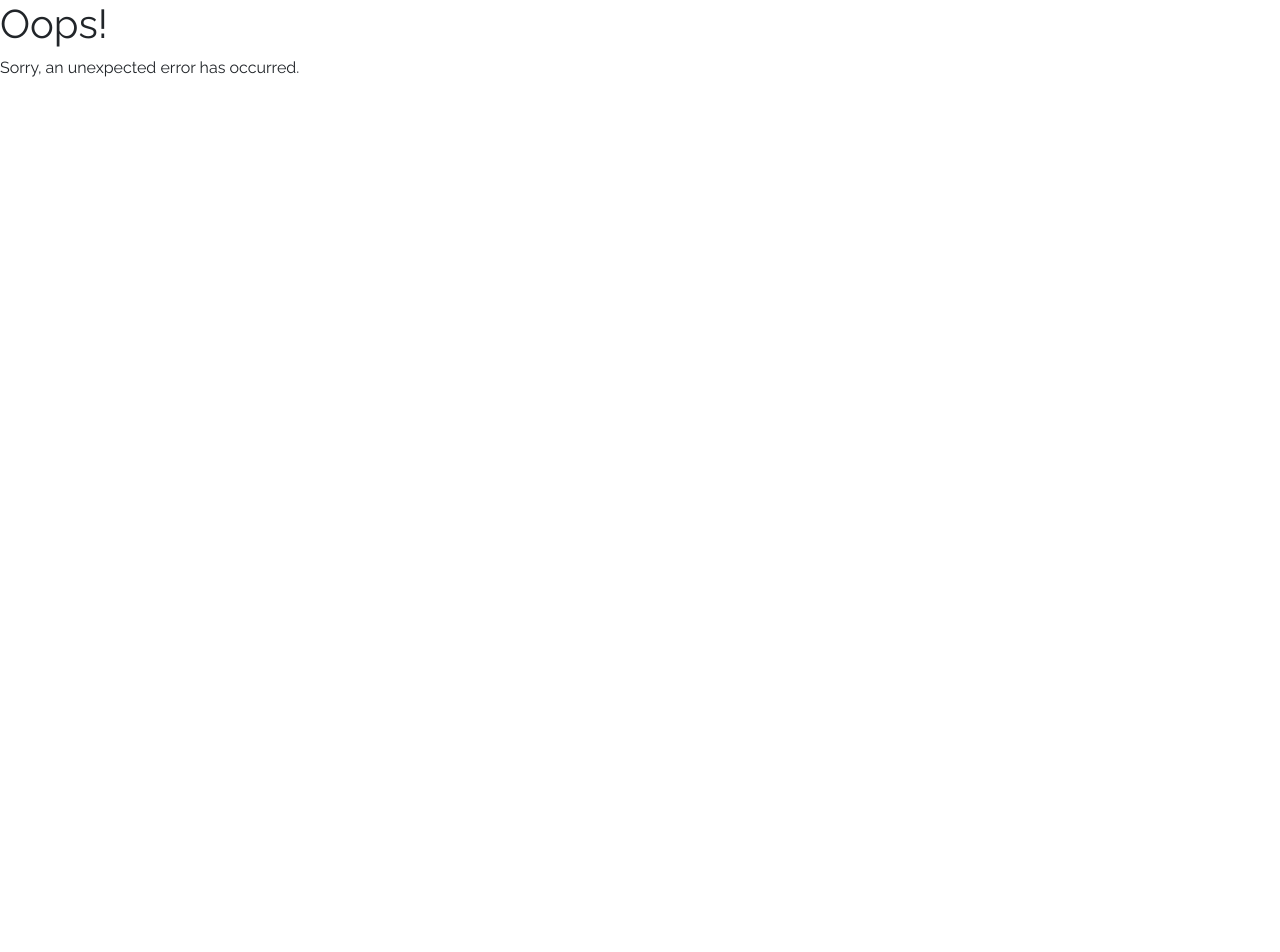
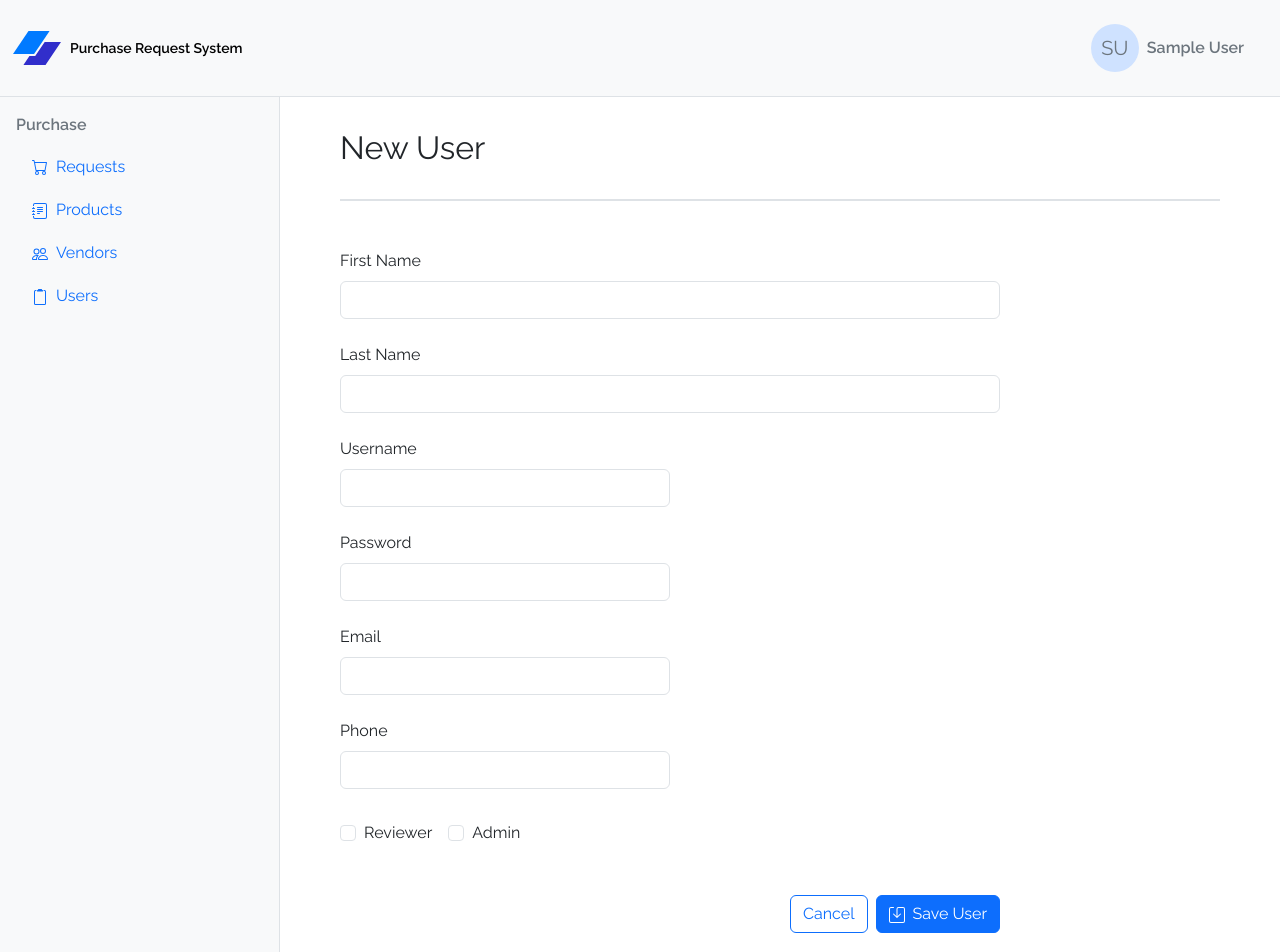
Before and after one commit to JNewTQL/Prs.Web, a React (Vite) app: page /users/create in a window 1280 px wide. Shown: the top 952 px of the page. Before the commit the page ends 800 px from the top, so only its background shows below. Built offline with nearby package versions, Linux system fonts and the light colour scheme; sample sign-in values are in the browser's storage.

Commit message:
Add User forms, card skeletons, and fetch utilities.

```diff
--- a/src/index.css
+++ b/src/index.css
@@ -8,109 +8,21 @@ main {
   min-height: 100vh;
 }
 
-/* a {
-  --bs-link-color-rgb: 255, 122, 0;
+a {
+  --bs-link-color-rgb: 0, 122, 255;
+}
+
+.dropdown-toggle::after {
+  display: none !important;
 }
 
 .nav-pills {
   --bs-nav-pills-link-active-color: #fff;
-  --bs-nav-pills-link-active-bg: #FF7A00;
-} */
-
-:root {
-  /* This changes all standard links globally */
-  --bs-link-color-rgb: 255, 122, 0;
-  --bs-link-hover-color-rgb: 204, 98, 0; /* Slightly darker orange for hover */
-}
-
-.nav-pills {
-  /* Active state (selected pill) */
-  --bs-nav-pills-link-active-color: #fff;
-  --bs-nav-pills-link-active-bg: #ff7a00;
-
-  /* Inactive state (unselected pills) */
-  --bs-nav-link-color: #ff7a00;
-  --bs-nav-link-hover-color: #cc6200;
+  --bs-nav-pills-link-active-bg: #007aff;
 }
 
 .nav {
   --bs-nav-link-padding-y: 0.6rem;
-}
-
-.btn-primary {
-  /* Normal state */
-  --bs-btn-bg: #ff7a00;
-  --bs-btn-border-color: #ff7a00;
-  --bs-btn-color: #fff; /* Text color */
-
-  /* Hover state */
-  --bs-btn-hover-bg: #cc6200; /* Slightly darker orange */
-  --bs-btn-hover-border-color: #cc6200;
-  --bs-btn-hover-color: #fff;
-
-  /* Active / Pressed state */
-  --bs-btn-active-bg: #b35300;
-  --bs-btn-active-border-color: #b35300;
-  --bs-btn-active-color: #fff;
-
-  /* Focus / Keyboard navigation state */
-  --bs-btn-focus-shadow-rgb: 255, 122, 0;
-}
-
-.btn-outline-primary {
-  /* Normal state */
-  --bs-btn-border-color: #ff7a00;
-  --bs-btn-color: #ff7a00; /* Text color */
-
-  /* Hover state */
-  --bs-btn-hover-bg: #ff7a00; /* Slightly darker orange */
-  --bs-btn-hover-border-color: #cc6200;
-  --bs-btn-hover-color: #ffffff;
-
-  /* Active / Pressed state */
-  --bs-btn-active-bg: #b35300;
-  --bs-btn-active-border-color: #b35300;
-  --bs-btn-active-color: #fff;
-
-  /* Focus / Keyboard navigation state */
-  --bs-btn-focus-shadow-rgb: 255, 122, 0;
-}
-
-/* If using Bootstrap's contextual background class on a badge */
-.badge.bg-primary {
-  background-color: #ff7a00 !important;
-  color: #fff;
-}
-
-/* Or if you want to override the badge component variables directly */
-.badge {
-  --bs-badge-bg: #ff7a00;
-  --bs-badge-color: #fff;
-}
-
-.text-bg-primary {
-  background-color: #ff7a00 !important;
-  color: #fff !important;
-}
-
-/* This updates all standard Bootstrap progress bars to your orange */
-.progress-bar {
-  --bs-progress-bar-bg: #ff7a00;
-}
-
-/* Safety override: If you are using <div class="progress-bar bg-primary"> */
-.progress-bar.bg-primary {
-  background-color: #ff7a00 !important;
-}
-
-/* Force the exact orange onto your existing progress bar fill */
-.progress-bar.bg-primary {
-  background-color: #ff7a00 !important;
-}
-
-/*  Optional: If your progress bar uses the default color without a bg-* utility */
-.progress-bar {
-  background-color: #ff7a00 !important;
 }
 
 .detail-header {
@@ -136,7 +48,6 @@ main {
 }
 
 .signin {
-  min-height: 100vh; /* Ensures the background covers the full page height */
-  background: rgb(255, 243, 230);
-  background: radial-gradient(ellipse at center, rgba(255, 243, 230, 1) 0%, rgba(255, 250, 245, 0.5) 70%, rgba(255, 255, 255, 1) 100%);
+  background: rgb(214, 242, 255);
+  background: radial-gradient(circle, rgba(214, 242, 255, 1) 31%, rgba(237, 250, 255, 1) 60%);
 }
--- a/src/main.tsx
+++ b/src/main.tsx
@@ -7,6 +7,9 @@ import IndexPage from "./IndexPage";
 import App from "./App";
 import ErrorPage from "./ErrorPage";
 import SignInPage from "./account/SignInPage";
+import UserPage from "./users/UserPage";
+import UserCreatePage from "./users/UserCreatePage";
+import UserEditPage from "./users/UserEditPage";
 
 const router = createBrowserRouter([
   {
@@ -20,6 +23,9 @@ const router = createBrowserRouter([
         children: [
           { index: true, element: <IndexPage /> },
           { path: "signin", element: <SignInPage /> },
+          { path: "users", element: <UserPage /> },
+          { path: "users/create", element: <UserCreatePage /> },
+          { path: "users/edit/:id", element: <UserEditPage /> },
         ],
       },
     ],
--- a/src/users/UserAPI.ts
+++ b/src/users/UserAPI.ts
@@ -1,7 +1,7 @@
 import type { IUser } from "./IUser";
 import { BASE_URL, checkStatus, parseJSON } from "../utility/fetchUtilities";
 
-const url = `${BASE_URL}/staff`;
+const url = `${BASE_URL}/users`;
 
 export const userAPI = {
   list(status?: string): Promise<IUser[]> {
--- a/src/users/UserCard.tsx
+++ b/src/users/UserCard.tsx
@@ -28,12 +28,12 @@ function UserCard({ user, onRemove }: IUserCardProps) {
     <div className="card p-4" style={{ width: "23rem" }}>
       <Dropdown className="d-inline position-absolute top-0 end-0 m-3">
         <Dropdown.Toggle className="btn btn-light border-0" style={{ background: "none" }}>
-          <svg className="bi pe-none" width={20} height={20} fill="#ff9100">
+          <svg className="bi pe-none" width={20} height={20} fill="#007aff">
             <use xlinkHref={`${bootstrapIcons}#three-dots-vertical`} />
           </svg>
         </Dropdown.Toggle>
         <Dropdown.Menu>
-          <Dropdown.Item as={Link} to={`/user/edit/${user.id}`}>
+          <Dropdown.Item as={Link} to={`/users/edit/${user.id}`}>
             Edit
           </Dropdown.Item>
           <Dropdown.Item
@@ -59,11 +59,8 @@ function UserCard({ user, onRemove }: IUserCardProps) {
       <span className="fs-4 fw-bolder">
         {user.firstName} {user.lastName}
       </span>
-      <span className="fs-6 fw-light">{user.username}</span>
+      <div className="mb-1">{getRoleLabel(user)}</div>
       <span className="fs-6 fw-light">{formatPhoneNumber(user.phone) || "—"}</span>
-      <span className="fs-6 fw-light">{user.email || "—"}</span>
-
-      <div>{getRoleLabel(user)}</div>
     </div>
   );
 }
--- /dev/null
+++ b/src/users/UserCardSkeleton.tsx
@@ -0,0 +1,12 @@
+function UserCardSkeleton() {
+  return (
+    <div className="card p-4" style={{ width: "23rem" }}>
+      <span className="fs-4 fw-medium skeleton skeleton-text mb-1" style={{ width: "60%" }}></span>
+      <span className="fs-5 fw-light skeleton skeleton-text mb-1" style={{ width: "40%" }}></span>
+      <span className="fs-5 fw-light skeleton skeleton-text mb-1" style={{ width: "50%" }}></span>
+      <span className="fs-5 fw-light skeleton skeleton-text mb-2" style={{ width: "70%" }}></span>
+    </div>
+  );
+}
+
+export default UserCardSkeleton;
--- /dev/null
+++ b/src/users/UserCreatePage.tsx
@@ -0,0 +1,14 @@
+import UserForm from "./UserForm";
+
+function UserCreatePage() {
+  return (
+    <section className="content container-fluid mx-5 my-2 py-4">
+      <div className="d-flex justify-content-between pb-4 mb-5 border-bottom border-2">
+        <h2>New User</h2>
+      </div>
+      <UserForm />
+    </section>
+  );
+}
+
+export default UserCreatePage;
--- /dev/null
+++ b/src/users/UserEditPage.tsx
@@ -0,0 +1,14 @@
+import UserForm from "./UserForm";
+
+function UserEditPage() {
+  return (
+    <section className="content container-fluid mx-5 my-2 py-4">
+      <div className="d-flex justify-content-between pb-4 mb-5 border-bottom border-2">
+        <h2>Edit User</h2>
+      </div>
+      <UserForm />
+    </section>
+  );
+}
+
+export default UserEditPage;
--- /dev/null
+++ b/src/users/UserForm.tsx
@@ -0,0 +1,145 @@
+import { Link, useNavigate, useParams } from "react-router-dom";
+import bootstrapIcons from "../assets/bootstrap-icons.svg";
+import { useForm, SubmitHandler } from "react-hook-form";
+import type { IUser } from "./IUser";
+import { userAPI } from "./UserAPI";
+import toast from "react-hot-toast";
+
+const emptyUser: IUser = {
+  id: undefined,
+  firstName: "",
+  lastName: "",
+  username: "",
+  password: "",
+  email: "",
+  phone: "",
+  isReviewer: false,
+  isAdmin: false,
+};
+
+function UserForm() {
+  const navigate = useNavigate();
+  const { id } = useParams<{ id: string }>();
+
+  const {
+    register,
+    handleSubmit,
+    formState: { errors },
+  } = useForm<IUser>({
+    defaultValues: async () => {
+      if (!id) return emptyUser;
+      return await userAPI.find(Number(id));
+    },
+  });
+
+  const save: SubmitHandler<IUser> = async (user) => {
+    try {
+      if (!user.id) {
+        await userAPI.post(user);
+      } else {
+        await userAPI.put(user);
+      }
+    } catch (error: any) {
+      toast.error(error.message, { duration: 6000 });
+      return;
+    }
+    toast.success("Successfully saved.");
+    navigate("/user");
+  };
+
+  return (
+    <form className="d-flex flex-wrap w-75 gap-2" onSubmit={handleSubmit(save)}>
+      <div className="mb-3 w-100">
+        <label htmlFor="firstName" className="form-label">
+          First Name
+        </label>
+        <input id="firstName" type="text" {...register("firstName", { required: "First name is required" })} className={`form-control ${errors?.firstName && "is-invalid"}`} />
+        <div className="invalid-feedback">{errors?.firstName?.message}</div>
+      </div>
+      <div className="mb-3 w-100">
+        <label htmlFor="lastName" className="form-label">
+          Last Name
+        </label>
+        <input id="lastName" type="text" {...register("lastName", { required: "Last name is required" })} className={`form-control ${errors?.lastName && "is-invalid"}`} />
+        <div className="invalid-feedback">{errors?.lastName?.message}</div>
+      </div>
+      <div className="mb-3 w-50">
+        <label htmlFor="username" className="form-label">
+          Username
+        </label>
+        <input
+          id="username"
+          type="text"
+          {...register("username", {
+            required: "Username is required",
+            maxLength: { value: 50, message: "Username is too long" },
+          })}
+          className={`form-control ${errors?.username && "is-invalid"}`}
+        />
+        <div className="invalid-feedback">{errors?.username?.message}</div>
+      </div>
+      <div className="mb-3 w-50">
+        <label htmlFor="password" className="form-label">
+          Password
+        </label>
+        <input
+          id="password"
+          type="password"
+          {...register("password", {
+            required: "Password is required",
+            maxLength: { value: 60, message: "Password is too long" },
+          })}
+          className={`form-control ${errors?.password && "is-invalid"}`}
+        />
+        <div className="invalid-feedback">{errors?.password?.message}</div>
+      </div>
+      <div className="mb-3 w-50">
+        <label htmlFor="email" className="form-label">
+          Email
+        </label>
+        <input
+          id="email"
+          type="email"
+          {...register("email", {
+            pattern: { value: /^$|^\S+@\S+\.\S+$/, message: "Enter a valid email" },
+          })}
+          className={`form-control ${errors?.email && "is-invalid"}`}
+        />
+        <div className="invalid-feedback">{errors?.email?.message}</div>
+      </div>
+      <div className="mb-3 w-50">
+        <label htmlFor="phone" className="form-label">
+          Phone
+        </label>
+        <input id="phone" type="tel" {...register("phone")} className="form-control" />
+      </div>
+      <div className="mb-3 w-100 mt-2">
+        <div className="form-check form-check-inline">
+          <input {...register("isReviewer")} id="isReviewer" type="checkbox" className="form-check-input" />
+          <label htmlFor="isReviewer" className="form-check-label">
+            Reviewer
+          </label>
+        </div>
+        <div className="form-check form-check-inline">
+          <input {...register("isAdmin")} id="isAdmin" type="checkbox" className="form-check-input" />
+          <label htmlFor="isAdmin" className="form-check-label">
+            Admin
+          </label>
+        </div>
+      </div>
+      <div className="d-flex justify-content-end w-100 mt-4">
+        <Link to="/user" className="btn btn-outline-primary me-2">
+          Cancel
+        </Link>
+        <button type="submit" className="btn btn-primary">
+          <svg className="bi pe-none me-2" width={16} height={16} fill="#FFFFFF">
+            <use xlinkHref={`${bootstrapIcons}#save`} />
+          </svg>
+          Save User
+        </button>
+      </div>
+    </form>
+  );
+}
+
+export default UserForm;
--- a/src/users/UserPage.tsx
+++ b/src/users/UserPage.tsx
@@ -37,17 +37,17 @@ function UserPage() {
     <section className="content container-fluid mx-5 my-2 py-4">
       <div className="d-flex justify-content-between align-items-center pb-4 mb-4 border-bottom border-2">
         <h2>User ({users.length})</h2>
-        <Link to="/staff/create" className="btn btn-primary">
+        <Link to="/users/create" className="btn btn-primary">
           <svg className="bi pe-none me-2" width={32} height={32} fill="#FFFFFF">
             <use xlinkHref={`${bootstrapIcons}#plus`} />
           </svg>
-          Add User Member
+          Add User
         </Link>
       </div>
 
       <section className="list d-flex flex-row flex-wrap bg-light gap-5 p-4 rounded-4">
         {loading && userCardSkeletons}
-        {!loading && users.map((staffMember) => <UserCard key={staffMember.id} staff={staffMember} onRemove={removeUser} />)}
+        {!loading && users.map((user) => <UserCard key={user.id} user={user} onRemove={removeUser} />)}
       </section>
     </section>
   );
--- a/src/utility/fetchUtilities.ts
+++ b/src/utility/fetchUtilities.ts
@@ -1,4 +1,4 @@
-export const BASE_URL = "http://localhost:5038/api";
+export const BASE_URL = "http://localhost:5110/api";
 
 export function translateStatusToErrorMessage(status: number) {
   switch (status) {
--- /dev/null
+++ b/src/utility/formatUtilities.ts
@@ -0,0 +1,27 @@
+export function getTextBackgroundByStatus(status: string) {
+  switch (status) {
+    case "PLACED":
+      return "text-bg-secondary";
+    case "PREPARING":
+      return "text-bg-warning";
+    case "READY":
+      return "text-bg-info";
+    case "SERVED":
+      return "text-bg-success";
+    case "CANCELLED":
+      return "text-bg-danger";
+    default:
+      return "";
+  }
+}
+export function formatPhoneNumber(phoneNumber: string) {
+  if (!phoneNumber) return;
+  const area = phoneNumber.substring(0, 3);
+  const prefix = phoneNumber.substring(3, 6);
+  const line = phoneNumber.substring(6, 10);
+  return `(${area}) ${prefix}-${line}`;
+}
+
+export function money(amount: number) {
+  return new Intl.NumberFormat("en-US", { style: "currency", currency: "USD" }).format(amount);
+}
```
